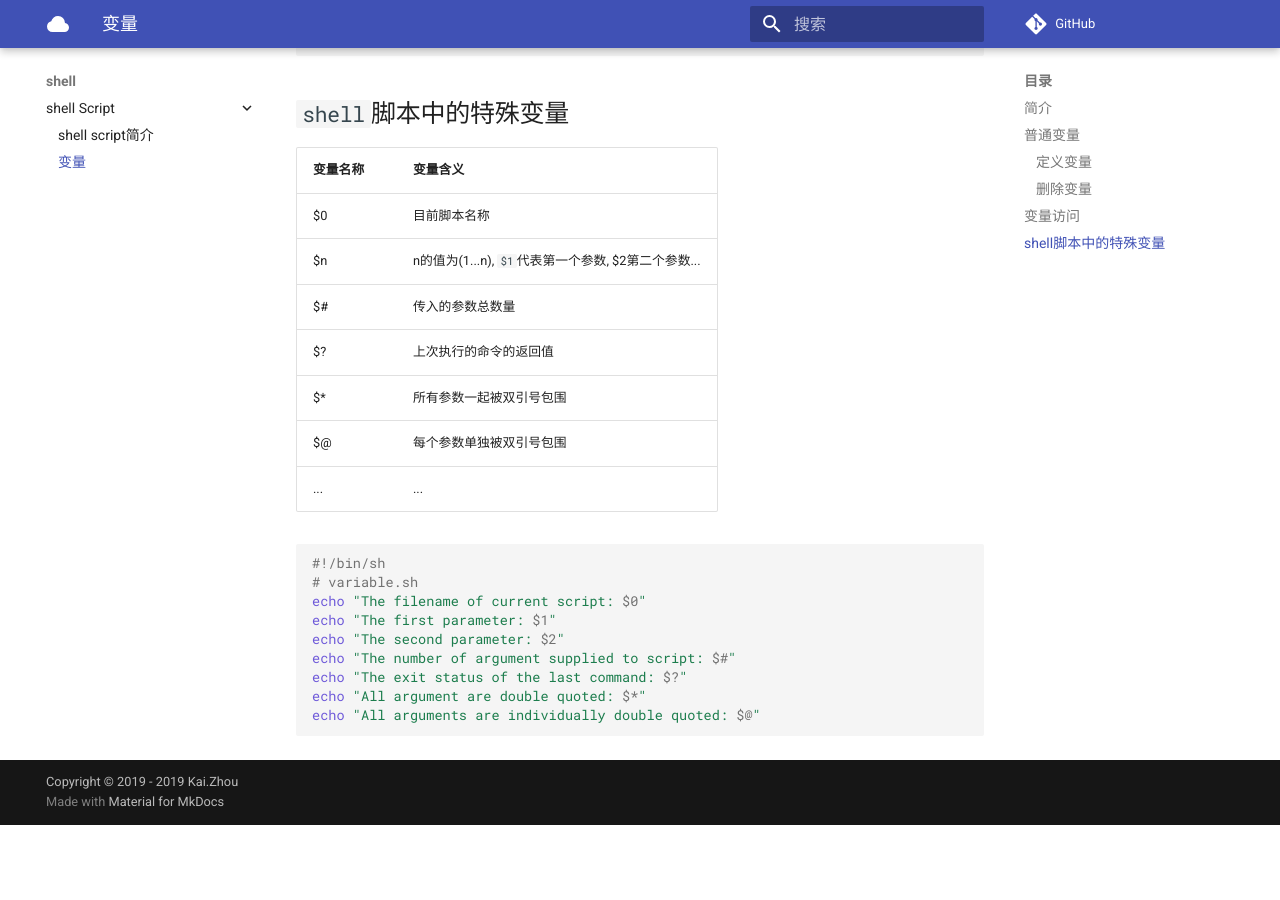
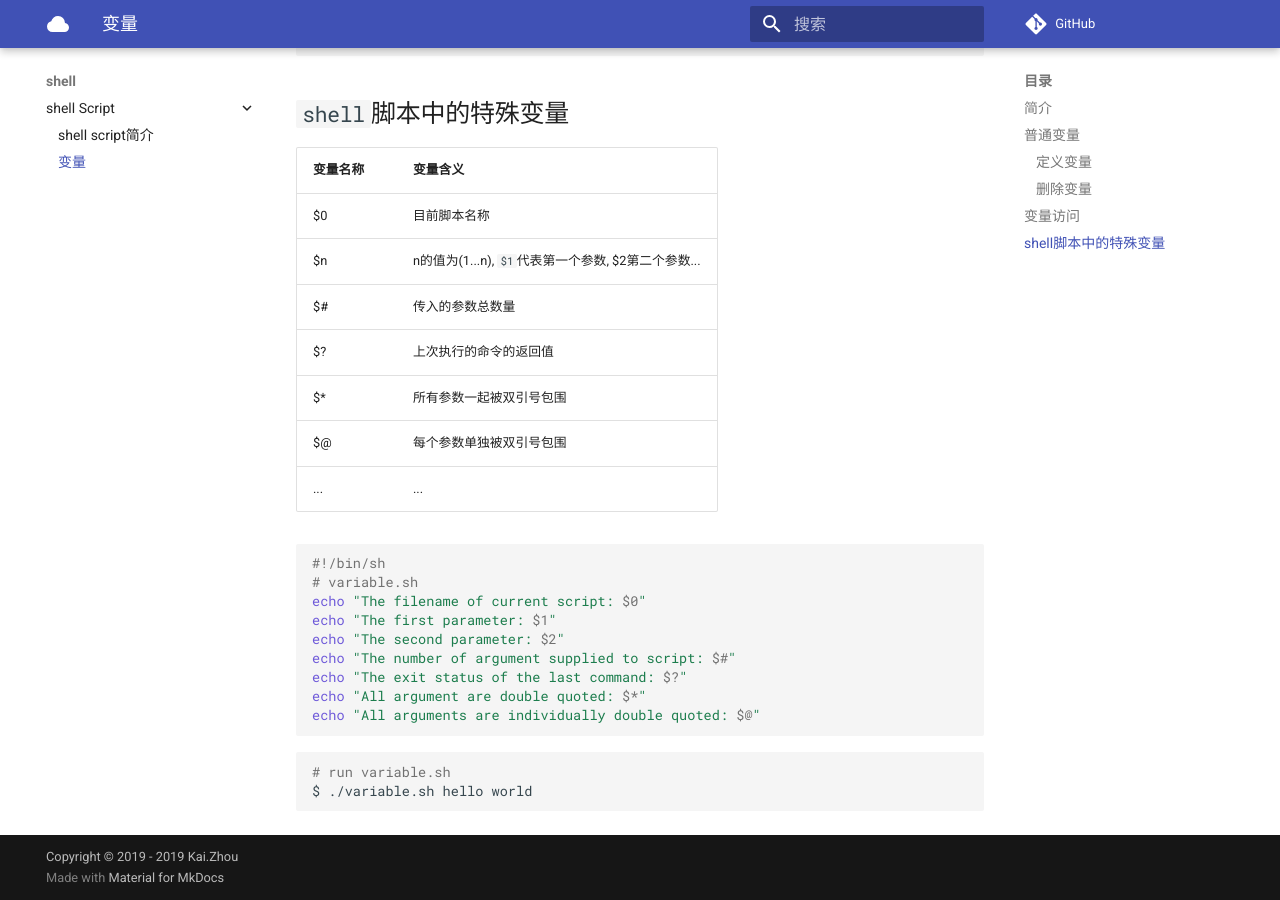
Before and after one commit to zhoukaidev/ks_blog, an MkDocs documentation site: the page built from docs/shell/shellScript/variable.md, in a window 1280 px wide and 900 px high, scrolled down 1703 px. Built offline with MkDocs 1.6.1 and Material for MkDocs 9.7.7, drawn with Linux system fonts in a browser that asks for light colours; comment, search, counter and statistics services are not loaded; before the commit the page ends 2528 px from its top, so only the background shows below that.

Commit message:
Update variable.md

````diff
--- a/docs/shell/shellScript/variable.md
+++ b/docs/shell/shellScript/variable.md
@@ -96,3 +96,9 @@ echo "The exit status of the last command: $?"
 echo "All argument are double quoted: $*"
 echo "All arguments are individually double quoted: $@"
 ```
+
+
+```sh
+# run variable.sh
+$ ./variable.sh hello world
+```
````
